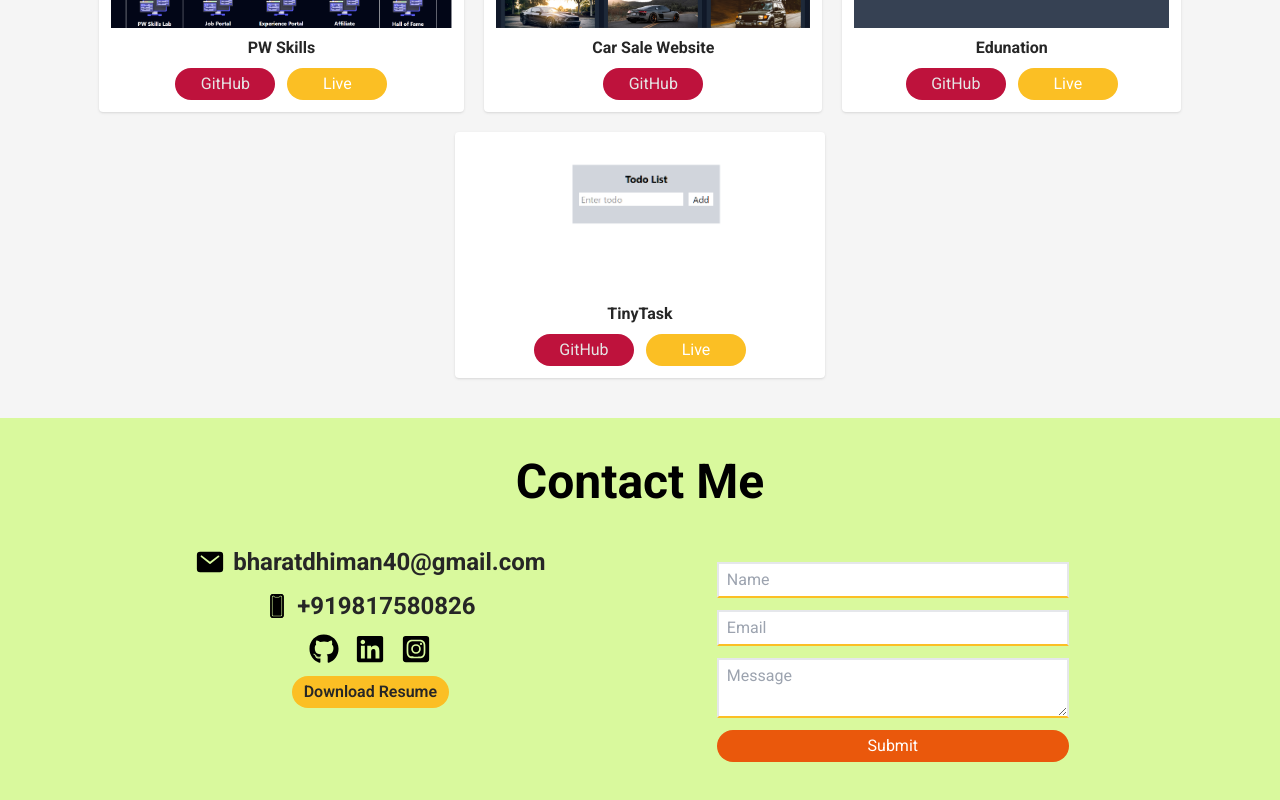
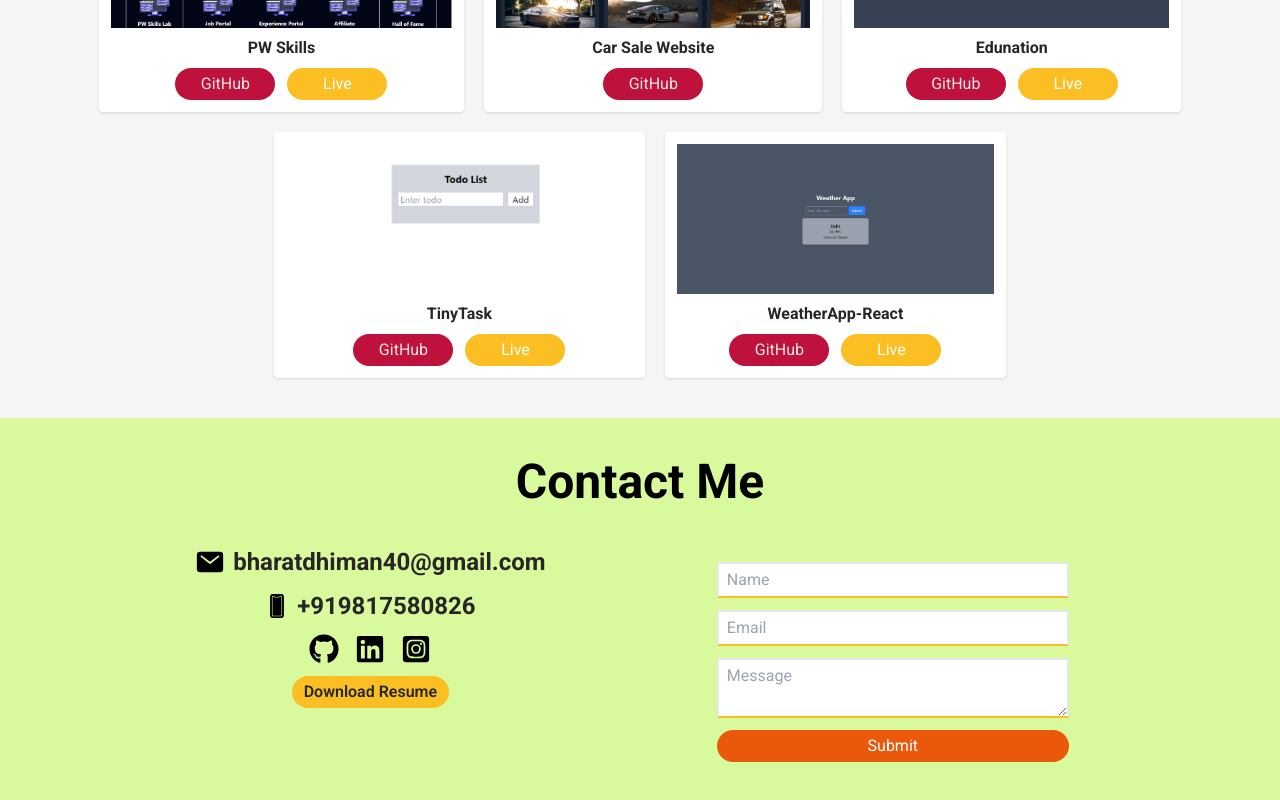
Before and after one commit to bharat40/Bharat-Portfolio, a React (Vite) app: page / in a window 1280 px wide. Shown: the part 2133-2933 px from the top of the page. Built offline with nearby package versions, Linux system fonts and the light colour scheme.

Commit message:
projects added

```diff
--- a/src/pages/ProjectSection.jsx
+++ b/src/pages/ProjectSection.jsx
@@ -87,6 +87,12 @@ const ProjectSection = () => {
             live="https://tinytasks.netlify.app/"
             github="https://github.com/bharat40/TodoList_App"
           />
+          <ProjectCard
+            name="WeatherApp-React"
+            image="./weather.png"
+            github="https://github.com/bharat40/WeatherApp-React"
+            live="weatherappreacttailwindcss.netlify.app/"
+          />
         </div>
       </div>
     </section>
```
Also changed, not shown: public/weather.png (added).
